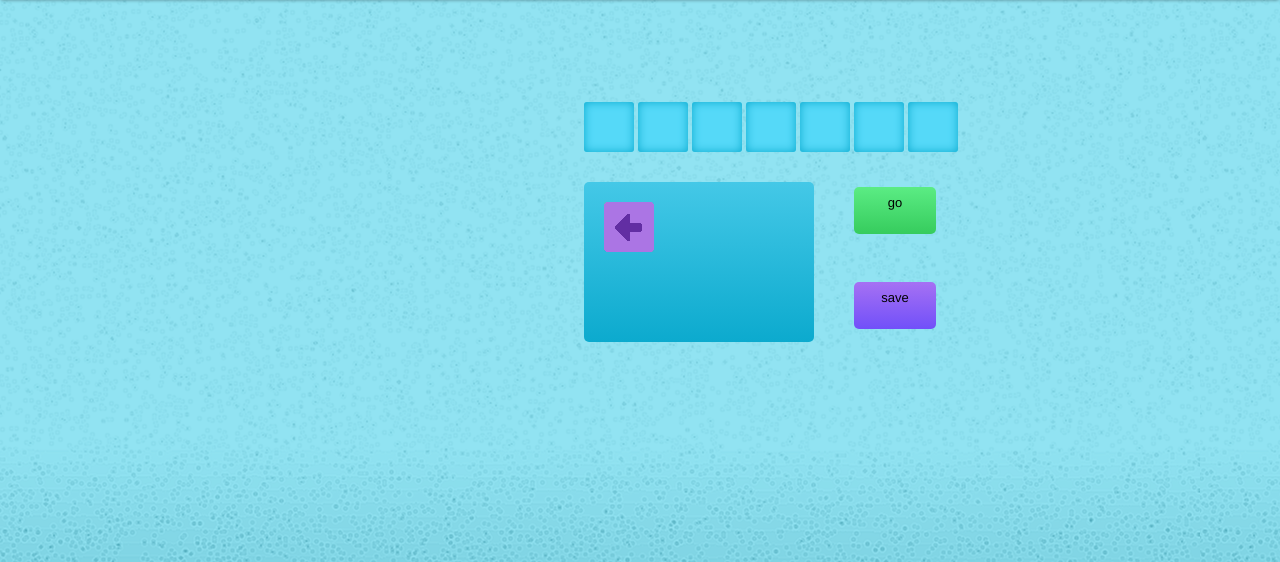
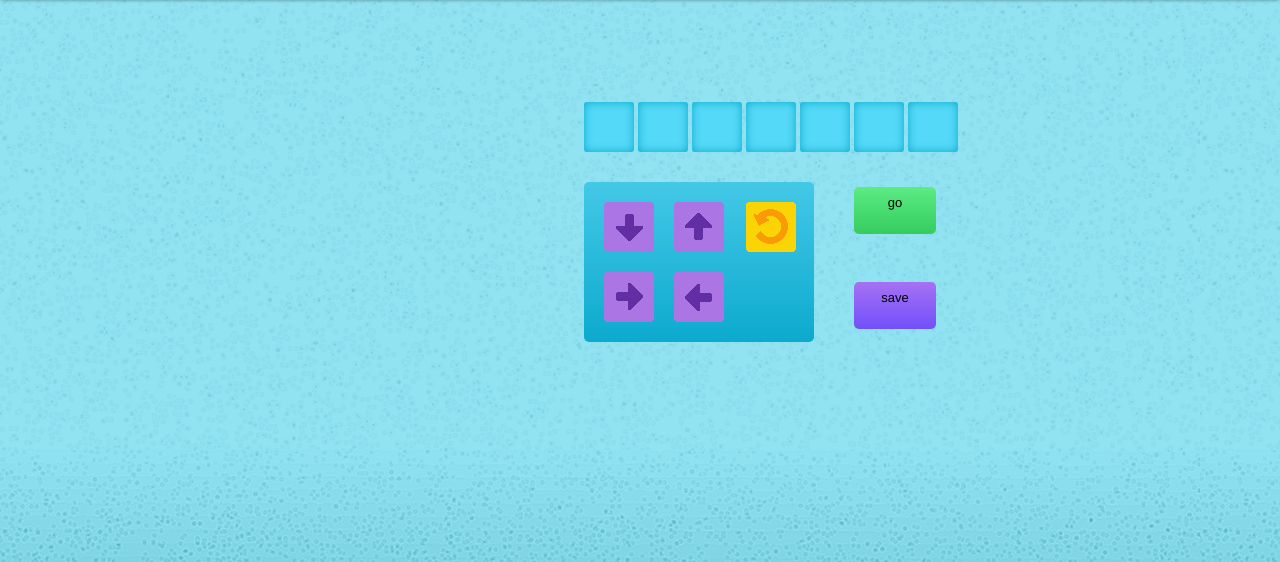
Before and after one commit to avastjohn/HB_Project, a Flask app: template templates/canvas.html in a window 1280 px wide. Shown: the part 40-602 px from the top of the page. Run offline with Flask 2, Linux system fonts and the light colour scheme; the template is opened without the code that fills it, so the values that code supplies are empty.

Commit message:
Now it is having the arrows appear in a weird 180 degree rotational translation

```diff
--- a/static/css/main.css
+++ b/static/css/main.css
@@ -62,34 +62,34 @@
         .arrow {
             height: 50px;
             width: 50px;
-            position: absolute;
-            /*float: left;*/
+            position: relative;
+            float: left;
             margin-left: 20px;
             margin-top: 20px;
             z-index: 5;
         }
-/*        #down {
+        #holderdown {
             top: 0;
             left: 0;
         }
-        #up {
+        #holderup {
             top: 0;
             left: 70px;
         }
-        #loop {
+        #holderloop {
             top: 0;
             left: 140px;
         }
-        #right {
+        #holderright {
             top: 70px;
             left: 0;
         }
-        #left {
+        #holderleft {
             top: 70px;
             left: 70px;
-        }*/
+        }
         #holderup {
-            position: relative;
+            /*position: relative;*/
             width: 72px;
             float: left;
         }
--- a/static/js/canvas.js
+++ b/static/js/canvas.js
@@ -358,8 +358,6 @@ $(function() {
 
     $(".arrow").draggable({ snap: ".ui-widget-header", snapMode: "inner", revert: "invalid"});
 
-    // arrowDraggable($(".arrow"));
-
     // make arrow box also droppable (so that user can remove arrows)
     $("#arrows").droppable();
     // call run method when user clicks go button
```
